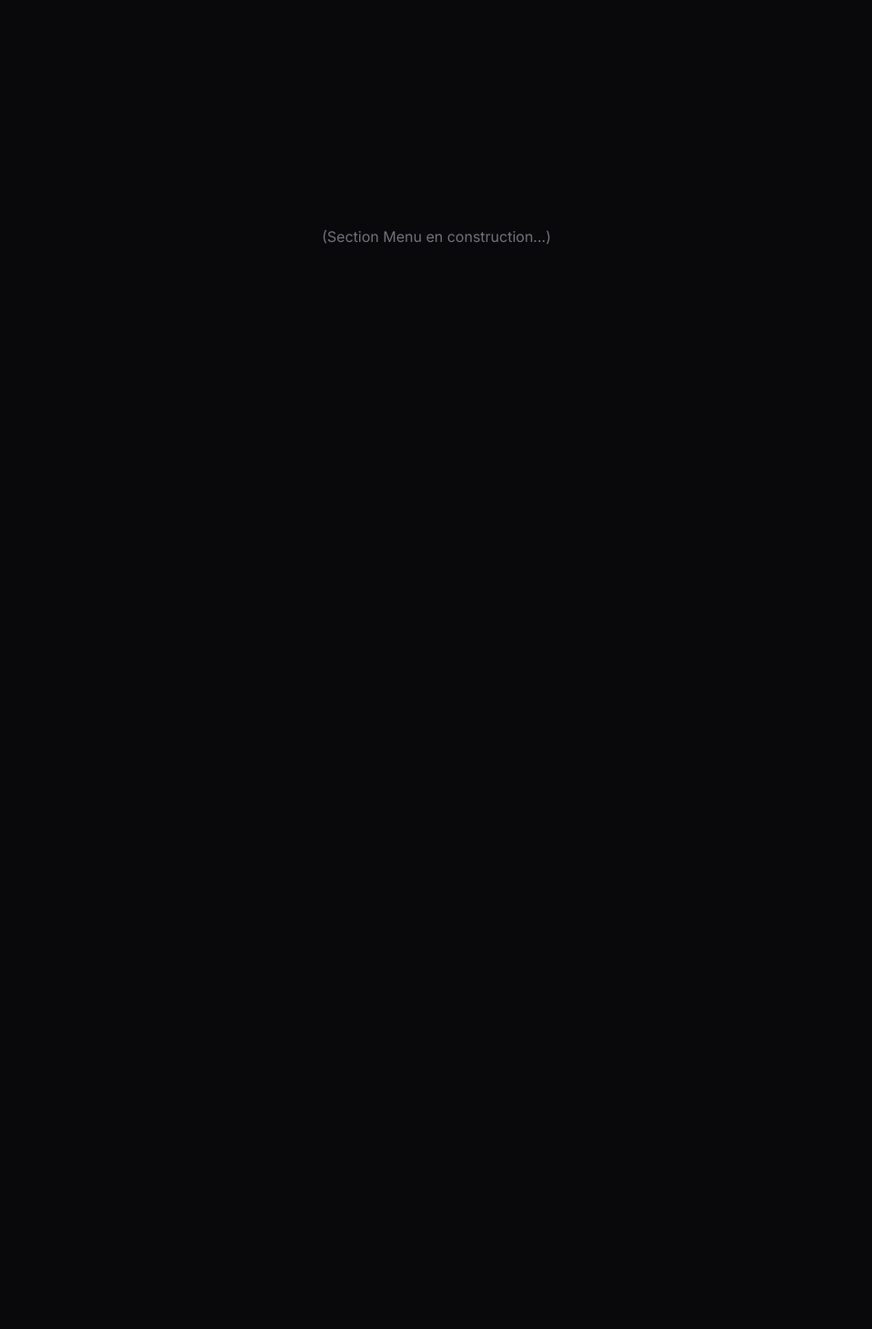
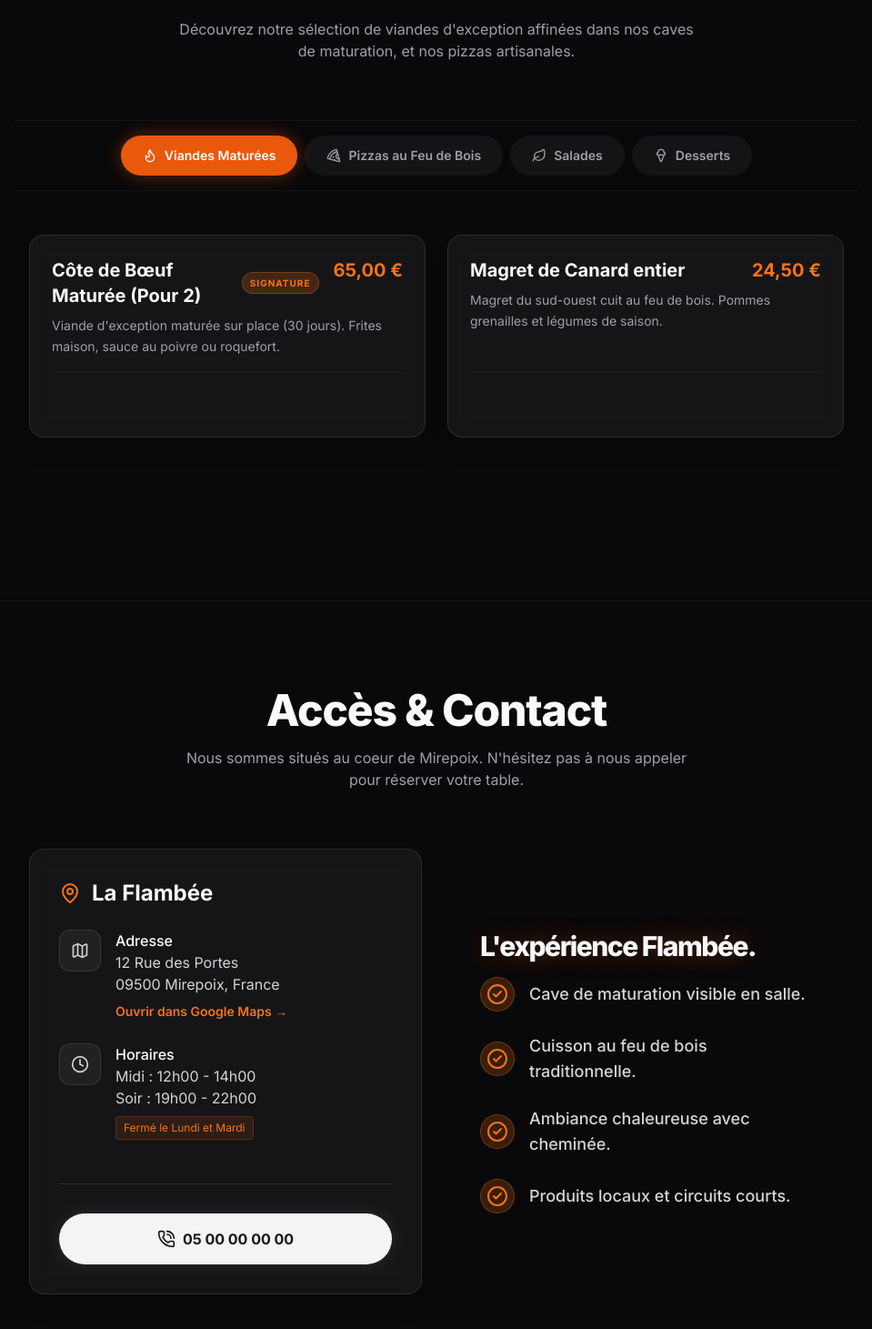
Before and after one commit to KlawDevz/La-Flambee-Website, a Next.js app: page / in a window 1280 px wide. Shown: the part 877-2338 px from the top of the page at 91% size, without its empty margins (160-1119 px from the left). Before the commit the page ends 1537 px from the top, so only its background shows below. Built offline with nearby package versions, Linux system fonts and the light colour scheme.

Commit message:
feat: V1 complète - Menu filtrable Framer Motion & Section Contact/Map

```diff
--- a/src/app/page.tsx
+++ b/src/app/page.tsx
@@ -1,12 +1,13 @@
 import Hero from '@/components/sections/Hero'
+import MenuSection from '@/components/sections/Menu'
+import ContactSection from '@/components/sections/Contact'
 
 export default function Home() {
   return (
     <main className="min-h-screen">
       <Hero />
-      <div id="menu" className="h-screen bg-zinc-950 flex items-center justify-center text-zinc-500">
-        (Section Menu en construction...)
-      </div>
+      <MenuSection />
+      <ContactSection />
     </main>
   )
 }
--- /dev/null
+++ b/src/components/sections/Contact.tsx
@@ -0,0 +1,93 @@
+"use client"
+import { MapPin, Map, PhoneCall, Clock, CheckCircle2 } from 'lucide-react'
+
+export default function ContactSection() {
+  return (
+    <section className="py-24 px-4 bg-zinc-950 border-t border-white/5 relative overflow-hidden">
+      <div className="absolute top-1/2 right-1/4 w-[60vw] h-[60vw] bg-brand-900/10 rounded-full blur-[100px] -z-10" />
+
+      <div className="max-w-4xl mx-auto">
+        <div className="text-center mb-16">
+          <h2 className="text-4xl md:text-5xl font-extrabold mb-4 tracking-tight">Accès & Contact</h2>
+          <p className="text-zinc-400 max-w-xl mx-auto">
+            Nous sommes situés au coeur de Mirepoix. N'hésitez pas à nous appeler pour réserver votre table.
+          </p>
+        </div>
+
+        <div className="grid md:grid-cols-2 gap-8">
+          {/* Card Info */}
+          <div className="glass-panel p-8 flex flex-col justify-between">
+            <div>
+              <h3 className="text-2xl font-bold mb-6 flex items-center gap-3">
+                <MapPin className="text-brand-500" />
+                La Flambée
+              </h3>
+
+              <div className="space-y-6 text-zinc-300">
+                <div className="flex items-start gap-4">
+                  <div className="bg-white/5 p-3 rounded-xl border border-white/10">
+                    <Map size={20} className="text-brand-400" />
+                  </div>
+                  <div>
+                    <p className="font-medium text-white">Adresse</p>
+                    <p>12 Rue des Portes<br/>09500 Mirepoix, France</p>
+                    <a
+                      href="https://maps.app.goo.gl/..."
+                      target="_blank"
+                      rel="noopener noreferrer"
+                      className="text-brand-500 text-sm hover:underline mt-2 inline-block font-semibold"
+                    >
+                      Ouvrir dans Google Maps →
+                    </a>
+                  </div>
+                </div>
+
+                <div className="flex items-start gap-4">
+                  <div className="bg-white/5 p-3 rounded-xl border border-white/10">
+                    <Clock size={20} className="text-brand-400" />
+                  </div>
+                  <div>
+                    <p className="font-medium text-white">Horaires</p>
+                    <p>Midi : 12h00 - 14h00<br/>Soir : 19h00 - 22h00</p>
+                    <p className="text-xs text-brand-500 mt-2 bg-brand-500/10 px-2 py-1 rounded inline-block border border-brand-500/20">Fermé le Lundi et Mardi</p>
+                  </div>
+                </div>
+              </div>
+            </div>
+
+            <div className="mt-12 pt-8 border-t border-white/10">
+              <a
+                href="tel:+33500000000"
+                className="w-full flex items-center justify-center gap-2 bg-zinc-100 hover:bg-white text-zinc-900 px-6 py-4 rounded-full font-bold transition-all active:scale-95 shadow-[0_0_20px_rgba(255,255,255,0.1)]"
+              >
+                <PhoneCall size={20} />
+                05 00 00 00 00
+              </a>
+            </div>
+          </div>
+
+          {/* Feature List */}
+          <div className="flex flex-col justify-center space-y-8 p-8">
+            <h3 className="text-3xl font-extrabold tracking-tighter mb-4 text-glow">L'expérience Flambée.</h3>
+
+            <div className="space-y-6">
+              {[
+                "Cave de maturation visible en salle.",
+                "Cuisson au feu de bois traditionnelle.",
+                "Ambiance chaleureuse avec cheminée.",
+                "Produits locaux et circuits courts."
+              ].map((text, i) => (
+                <div key={i} className="flex items-center gap-4">
+                  <div className="bg-brand-500/20 text-brand-500 p-1.5 rounded-full border border-brand-500/30">
+                    <CheckCircle2 size={24} />
+                  </div>
+                  <span className="text-lg font-medium text-zinc-300">{text}</span>
+                </div>
+              ))}
+            </div>
+          </div>
+        </div>
+      </div>
+    </section>
+  )
+}
--- /dev/null
+++ b/src/components/sections/Menu.tsx
@@ -0,0 +1,128 @@
+"use client"
+
+import { useState } from 'react'
+import { motion, AnimatePresence } from 'framer-motion'
+import { mockMenu, type Category } from '@/data/mock-db'
+import { cn } from '@/lib/utils'
+import { Flame, Pizza, Leaf, IceCream } from 'lucide-react'
+
+const categories: { id: Category; label: string; icon: React.ReactNode }[] = [
+  { id: 'viandes', label: 'Viandes Maturées', icon: <Flame size={16} /> },
+  { id: 'pizzas', label: 'Pizzas au Feu de Bois', icon: <Pizza size={16} /> },
+  { id: 'salades', label: 'Salades', icon: <Leaf size={16} /> },
+  { id: 'desserts', label: 'Desserts', icon: <IceCream size={16} /> },
+]
+
+export default function MenuSection() {
+  const [activeCategory, setActiveCategory] = useState<Category>('viandes')
+
+  const filteredMenu = mockMenu.filter(item => item.category === activeCategory)
+
+  return (
+    <section id="menu" className="py-24 px-4 min-h-screen relative overflow-hidden bg-zinc-950">
+      <div className="max-w-4xl mx-auto">
+
+        <div className="text-center mb-16">
+          <h2 className="text-4xl md:text-5xl font-extrabold mb-4 tracking-tight">Notre Carte</h2>
+          <p className="text-zinc-400 max-w-xl mx-auto">
+            Découvrez notre sélection de viandes d'exception affinées dans nos caves de maturation, et nos pizzas artisanales.
+          </p>
+        </div>
+
+        {/* Category Filters (Pills) */}
+        <div className="flex flex-wrap justify-center gap-2 mb-12 sticky top-24 z-20 bg-zinc-950/80 py-4 backdrop-blur-xl -mx-4 px-4 border-y border-white/5">
+          {categories.map((cat) => (
+            <button
+              key={cat.id}
+              onClick={() => setActiveCategory(cat.id)}
+              className={cn(
+                "relative flex items-center gap-2 px-6 py-3 rounded-full text-sm font-semibold transition-all duration-300",
+                activeCategory === cat.id
+                  ? "text-white"
+                  : "text-zinc-400 hover:text-zinc-200 bg-white/5 hover:bg-white/10"
+              )}
+            >
+              {activeCategory === cat.id && (
+                <motion.div
+                  layoutId="activeCategory"
+                  className="absolute inset-0 bg-brand-600 rounded-full -z-10 shadow-[0_0_20px_rgba(234,88,12,0.4)]"
+                  transition={{ type: "spring", stiffness: 300, damping: 30 }}
+                />
+              )}
+              {cat.icon}
+              {cat.label}
+            </button>
+          ))}
+        </div>
+
+        {/* Menu Items Grid */}
+        <motion.div
+          layout
+          className="grid gap-6 md:grid-cols-2"
+        >
+          <AnimatePresence mode="popLayout">
+            {filteredMenu.map((item) => (
+              <motion.div
+                layout
+                initial={{ opacity: 0, scale: 0.95 }}
+                animate={{ opacity: 1, scale: 1 }}
+                exit={{ opacity: 0, scale: 0.95 }}
+                transition={{ duration: 0.2 }}
+                key={item.id}
+                className={cn(
+                  "glass-panel p-6 flex flex-col justify-between group",
+                  item.isSoldOut && "opacity-60 grayscale-[50%]"
+                )}
+              >
+                <div>
+                  <div className="flex justify-between items-start mb-2 gap-4">
+                    <h3 className="text-xl font-bold flex items-center gap-2">
+                      {item.name}
+                      {item.isSignature && (
+                        <span className="bg-brand-500/20 text-brand-500 text-[10px] px-2 py-1 rounded-full border border-brand-500/30 uppercase tracking-widest">
+                          Signature
+                        </span>
+                      )}
+                    </h3>
+                    <span className="text-brand-500 font-bold text-xl whitespace-nowrap">
+                      {item.price.toFixed(2).replace('.', ',')} €
+                    </span>
+                  </div>
+                  <p className="text-zinc-400 text-sm leading-relaxed mb-4">
+                    {item.description}
+                  </p>
+                </div>
+
+                <div className="flex items-center justify-between mt-auto pt-4 border-t border-white/5">
+                  <div className="flex gap-1">
+                    {item.allergens?.map(allergen => (
+                      <span key={allergen} className="text-[10px] text-zinc-500 bg-zinc-900 px-2 py-1 rounded border border-zinc-800">
+                        {allergen}
+                      </span>
+                    ))}
+                  </div>
+                  {item.isSoldOut ? (
+                    <span className="text-red-400 text-xs font-bold uppercase tracking-widest bg-red-400/10 px-3 py-1.5 rounded-full border border-red-400/20">
+                      Rupture
+                    </span>
+                  ) : (
+                    <span className="text-green-400 text-xs font-bold uppercase tracking-widest bg-green-400/10 px-3 py-1.5 rounded-full border border-green-400/20 opacity-0 group-hover:opacity-100 transition-opacity">
+                      Disponible
+                    </span>
+                  )}
+                </div>
+              </motion.div>
+            ))}
+          </AnimatePresence>
+        </motion.div>
+
+        {filteredMenu.length === 0 && (
+          <div className="text-center py-20 text-zinc-500">
+            Aucun plat disponible dans cette catégorie pour le moment.
+          </div>
+        )}
+
+      </div>
+    </section>
+  )
+}
```
